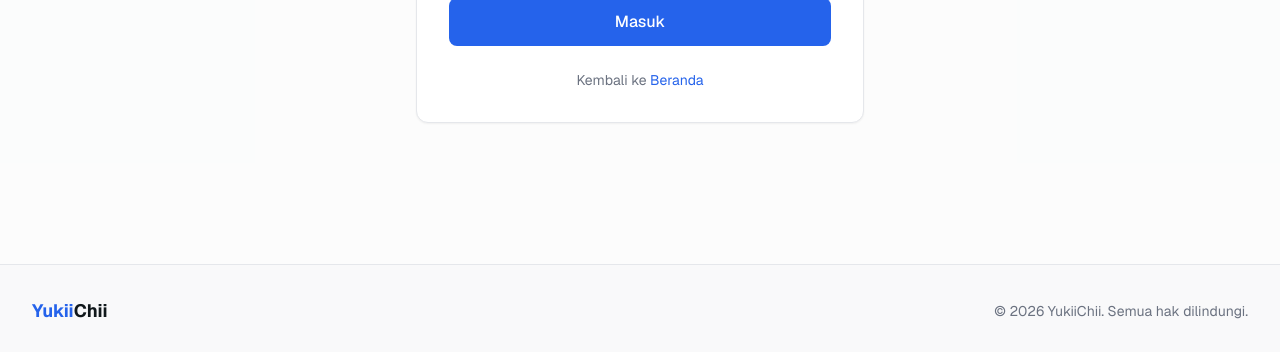
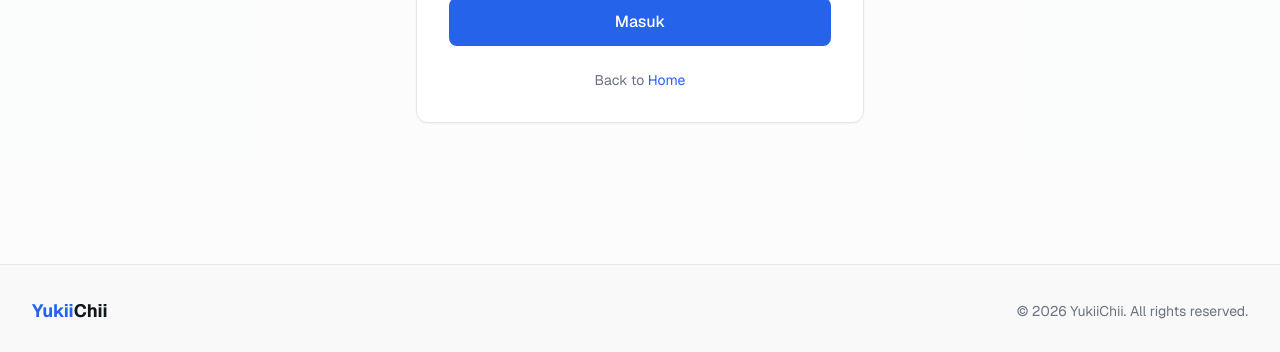
Before and after one commit to Zuyaze/yukiichii, a Next.js app: page /login in a window 1280 px wide. Shown: the part 600-952 px from the top of the page. Built offline with nearby package versions, Linux system fonts and the light colour scheme.

Commit message:
UI polish: English back buttons, copyright, update label

```diff
--- a/src/app/(admin)/dashboard/apps/[id]/page.tsx
+++ b/src/app/(admin)/dashboard/apps/[id]/page.tsx
@@ -69,7 +69,7 @@ export default function EditAppPage() {
       <div className="max-w-4xl mx-auto text-center py-16">
         <h1 className="text-2xl font-bold text-foreground">Aplikasi tidak ditemukan</h1>
         <Link href="/dashboard/apps" className="text-primary hover:underline mt-3 inline-block">
-          Kembali ke daftar aplikasi
+          ← Back to Apps
         </Link>
       </div>
     )
--- a/src/app/(public)/apps/[slug]/page.tsx
+++ b/src/app/(public)/apps/[slug]/page.tsx
@@ -38,13 +38,13 @@ export default async function AppDetailPage({ params }: AppDetailPageProps) {
     <div className="min-h-screen bg-background">
       {/* Back link */}
       <div className="mx-auto max-w-3xl px-4 pt-6 sm:px-6">
-        <Link
-          href="/apps"
-          className="inline-flex items-center gap-2 text-sm text-muted-foreground hover:text-foreground"
-        >
-          <ArrowLeft className="w-4 h-4" />
-          Kembali
-        </Link>
+          <Link
+            href="/apps"
+            className="inline-flex items-center gap-1.5 px-3 py-2 -ml-3 text-sm font-medium text-muted-foreground hover:text-primary rounded-lg hover:bg-muted transition-colors"
+          >
+            <ArrowLeft className="w-4 h-4" />
+            Back to Apps
+          </Link>
       </div>
 
       <div className="mx-auto max-w-3xl px-4 pb-16 pt-4 sm:px-6">
@@ -157,7 +157,7 @@ export default async function AppDetailPage({ params }: AppDetailPageProps) {
               </div>
             )}
             <div className="flex justify-between py-2.5 text-sm">
-              <dt className="text-muted-foreground">Diperbarui</dt>
+              <dt className="text-muted-foreground">Update</dt>
               <dd className="font-medium text-foreground">{formatDate(app.updated_at)}</dd>
             </div>
             <div className="flex justify-between py-2.5 text-sm">
--- a/src/app/(public)/layout.tsx
+++ b/src/app/(public)/layout.tsx
@@ -141,7 +141,7 @@ export default function PublicLayout({ children }: { children: ReactNode }) {
               <span className="text-lg font-bold text-foreground">Chii</span>
             </div>
             <p className="text-sm text-muted-foreground text-center sm:text-left">
-              &copy; {new Date().getFullYear()} YukiiChii. Semua hak dilindungi.
+              &copy; {new Date().getFullYear()} YukiiChii. All rights reserved.
             </p>
           </div>
         </div>
--- a/src/app/(public)/login/page.tsx
+++ b/src/app/(public)/login/page.tsx
@@ -107,8 +107,8 @@ export default function LoginPage() {
           </form>
 
           <p className="text-center text-sm text-muted-foreground mt-6">
-            Kembali ke{' '}
-            <Link href="/" className="text-primary hover:underline">Beranda</Link>
+            Back to{' '}
+            <Link href="/" className="text-primary hover:underline">Home</Link>
           </p>
         </div>
       </div>
```
